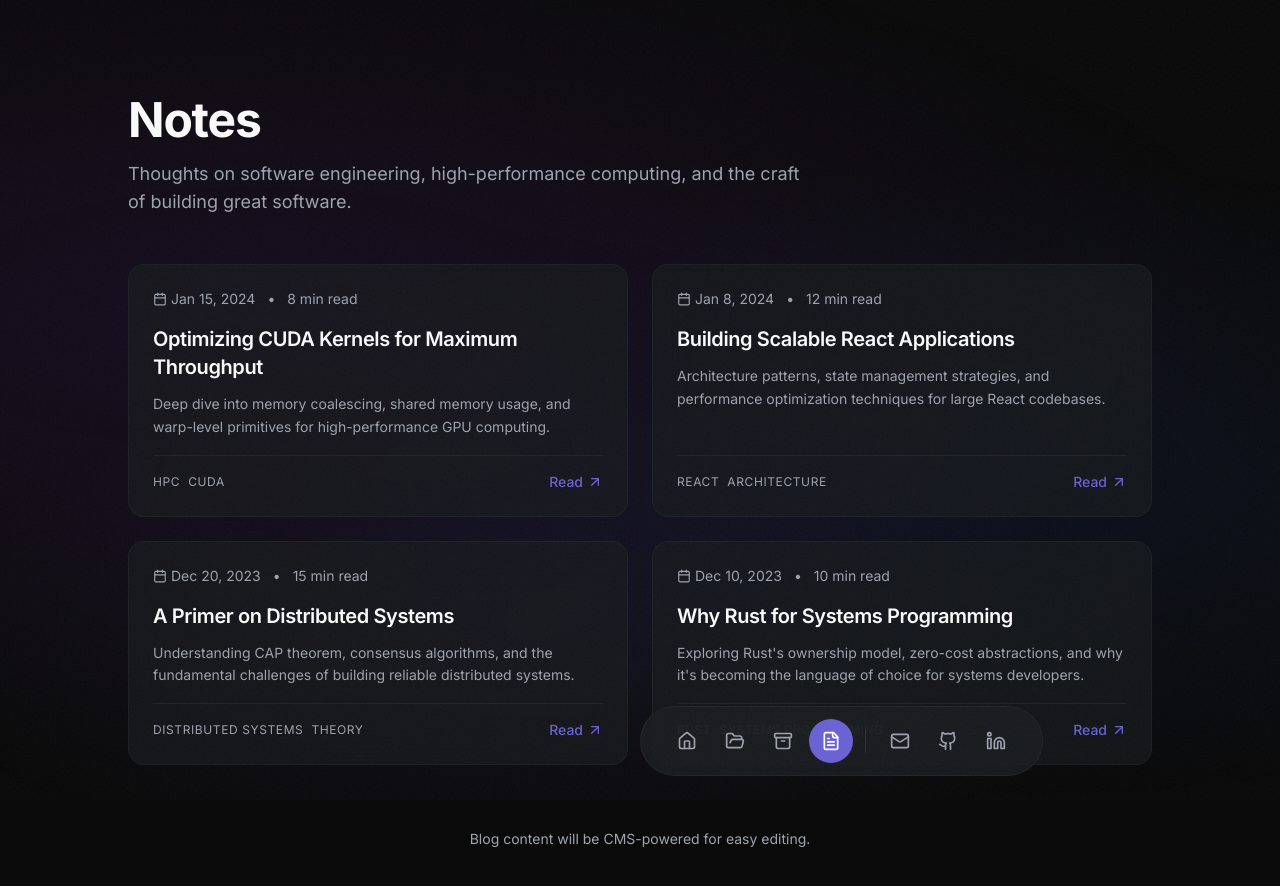
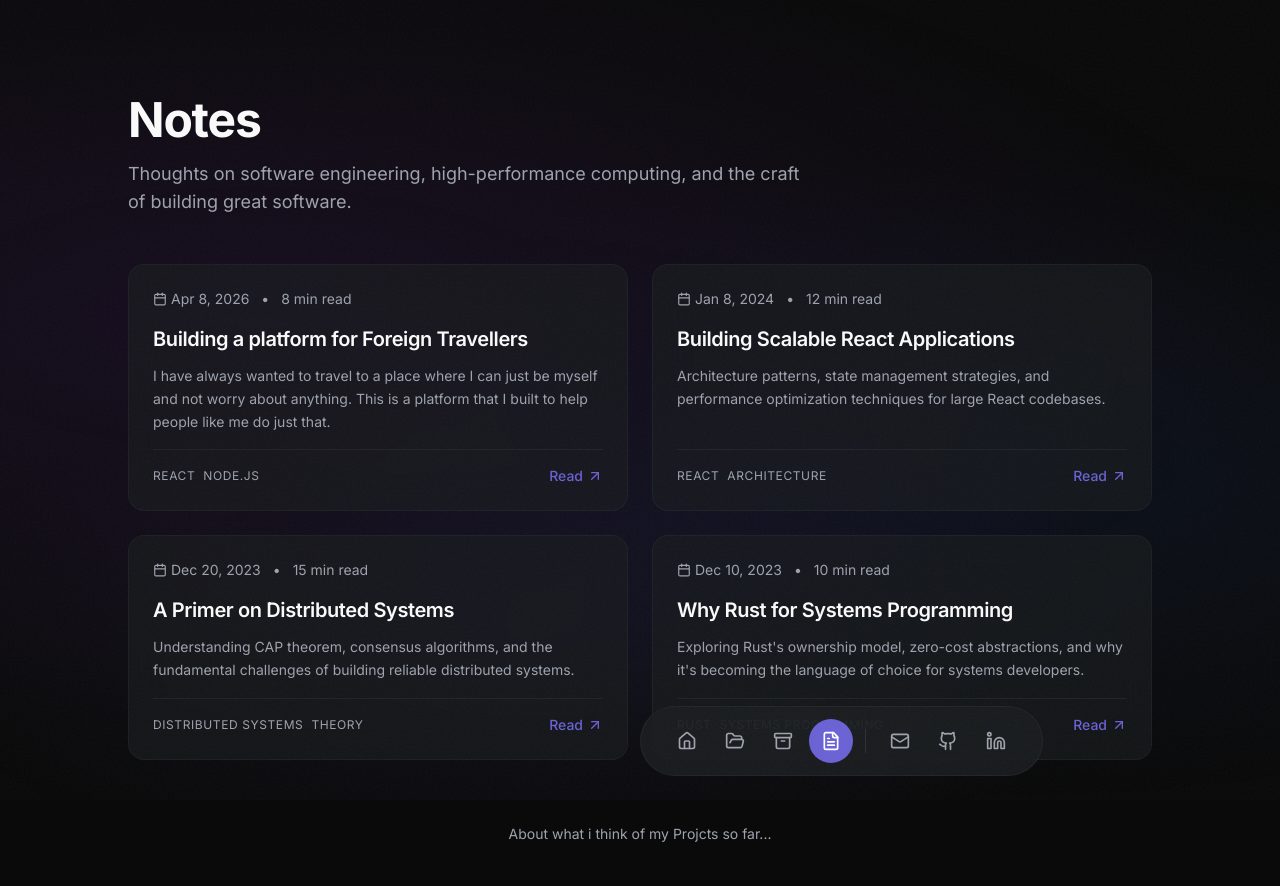
Before and after one commit to ravii17/Portfolio, a React (Vite) app: page /notes in a window 1280 px wide. Shown: the top 886 px of the page. Built offline with nearby package versions, Linux system fonts and the light colour scheme; the HTML template or start-up script is replaced by a standard one.

Commit message:
edit information

```diff
--- a/src/pages/Notes.tsx
+++ b/src/pages/Notes.tsx
@@ -6,11 +6,11 @@ import { ArrowUpRight, Calendar } from 'lucide-react';
 
 const posts = [
   {
-    id: 'optimizing-cuda-kernels',
-    title: 'Optimizing CUDA Kernels for Maximum Throughput',
-    excerpt: 'Deep dive into memory coalescing, shared memory usage, and warp-level primitives for high-performance GPU computing.',
-    date: '2024-01-15',
-    tags: ['HPC', 'CUDA', 'Performance'],
+    id: 'Building a platform for Foreign Travellers',
+    title: 'Building a platform for Foreign Travellers',
+    excerpt: 'I have always wanted to travel to a place where I can just be myself and not worry about anything. This is a platform that I built to help people like me do just that.',
+    date: '2026-04-08',
+    tags: ['React', 'Node.js', 'MongoDB', 'Cryptography & Blockchain'],
     readTime: '8 min read',
   },
   {
@@ -119,7 +119,7 @@ const Notes = () => {
             className="mt-16 text-center"
           >
             <p className="text-muted-foreground text-sm">
-              Blog content will be CMS-powered for easy editing.
+              About what i think of my Projcts so far...
             </p>
           </motion.div>
         </div>
```
